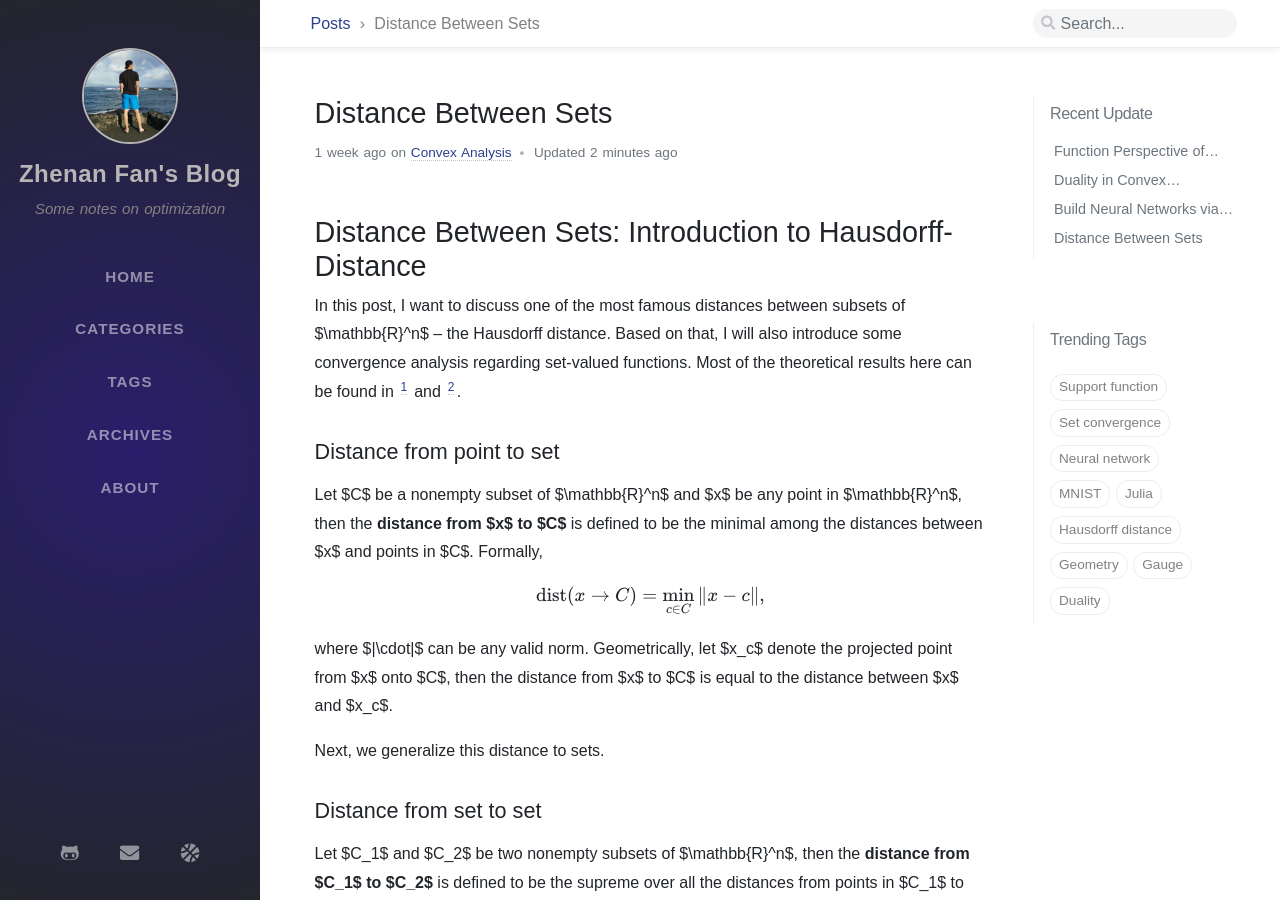
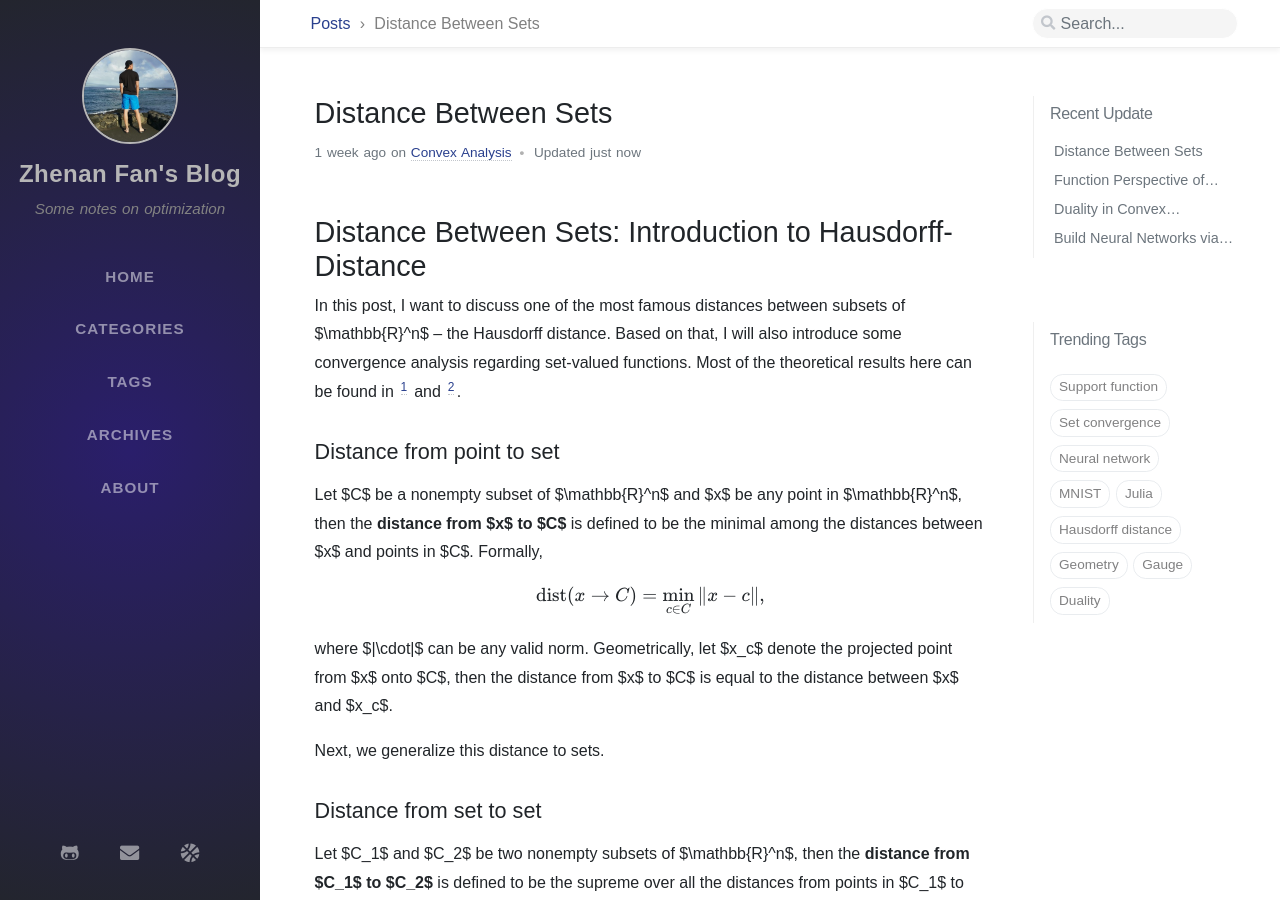
Before and after one commit to ZhenanFanUBC/ZhenanFanUBC.github.io, a Jekyll site: the page built from _posts/2020-02-11-distance-between-sets.md, in a window 1280 px wide and 900 px high. Built offline with Jekyll 4.4.1, drawn with Linux system fonts in a browser that asks for light colours; nearby versions of some CDN libraries; some web fonts are replaced; formulas are drawn with MathJax 3; comment, search, counter and statistics services are not loaded; part of the change alters nothing that is shown.

```diff
--- a/_posts/2020-02-11-distance-between-sets.md
+++ b/_posts/2020-02-11-distance-between-sets.md
@@ -5,7 +5,7 @@ categories: [Convex Analysis]
 tags: [Hausdorff distance, Set convergence]
 toc: false
 seo:
-  date_modified: 2020-02-21 20:08:52 -0800
+  date_modified: 2020-02-21 20:11:26 -0800
 ---
 # Distance Between Sets: Introduction to Hausdorff-Distance
 In this post, I want to discuss one of the most famous distances between subsets of $\mathbb{R}^n$ -- the Hausdorff distance. Based on that, I will also introduce some convergence analysis regarding set-valued functions. Most of the theoretical results here can be found in [^1] and [^2].
```
